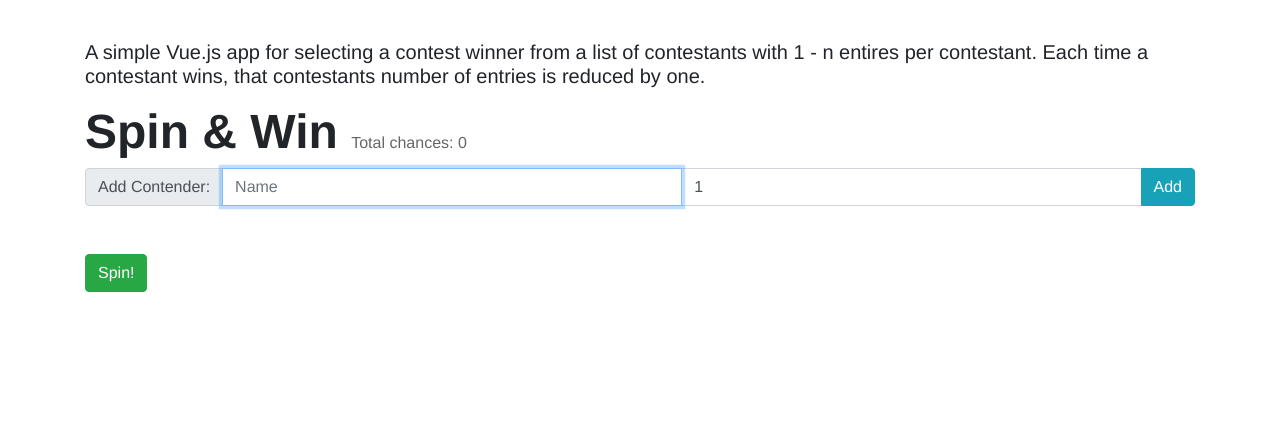
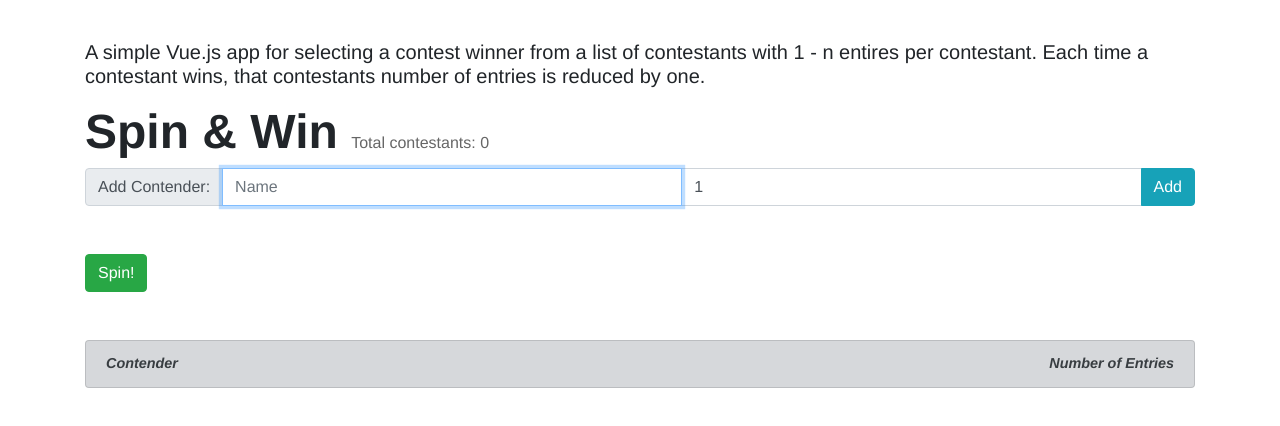
Before and after one commit to stevenloe/spin-win, a Vue app: page / in a window 1280 px wide. Shown: the top 426 px of the page. Built offline with nearby package versions, Linux system fonts and the light colour scheme.

Commit message:
Labels for contender list

```diff
--- a/src/components/SpinWin.vue
+++ b/src/components/SpinWin.vue
@@ -10,7 +10,7 @@
 
           <div class="heading marg-right">
             Spin & Win
-            <span class="gray"> Total chances: {{ contenders.length }}</span>
+            <span class="gray"> Total contestants: {{ contenders.length }}</span>
           </div>
 
           <b-alert show variant="danger" v-show="errorMsg.length">{{ errorMsg }}</b-alert>
@@ -27,13 +27,13 @@
           </b-input-group>
         </div>
 
-        <div class="top5">
+        <div class="top_space">
           <b-button variant="success" @click="spin()">Spin!</b-button>
         </div>
 
-        <div class="top5" v-show="winner.length && errorMsg.length === 0">
+        <div class="top_space" v-show="winner.length && errorMsg.length === 0">
           <b-card
-            title="We spun, you won!!!"
+            title="We spun, you won!"
             img-src="https://picsum.photos/600/300/"
             img-alt="Image"
             img-top
@@ -49,7 +49,11 @@
           </b-card>
         </div>
 
-        <b-list-group class="top5">
+        <b-list-group class="top_space">
+          <b-list-group-item variant="secondary" class="d-flex justify-content-between align-items-center">
+            <span class="sm_label">Contender</span>
+            <span class="sm_label">Number of Entries</span>
+          </b-list-group-item>
           <b-list-group-item
             class="d-flex justify-content-between align-items-center"
             v-for="(contender, i) in contenders"
@@ -148,7 +152,7 @@
 </script>
 
 <style scoped>
-.top5 {
+.top_space {
   margin-top: 3rem;
 }
 
@@ -164,7 +168,9 @@
 .marg-right {
   margin-right: 3rem;
 }
-.bolder {
-  font-weight: bold;
+.sm_label {
+  font-size: 0.9em;
+  font-weight: 700;
+  font-style: italic;
 }
 </style>
```
